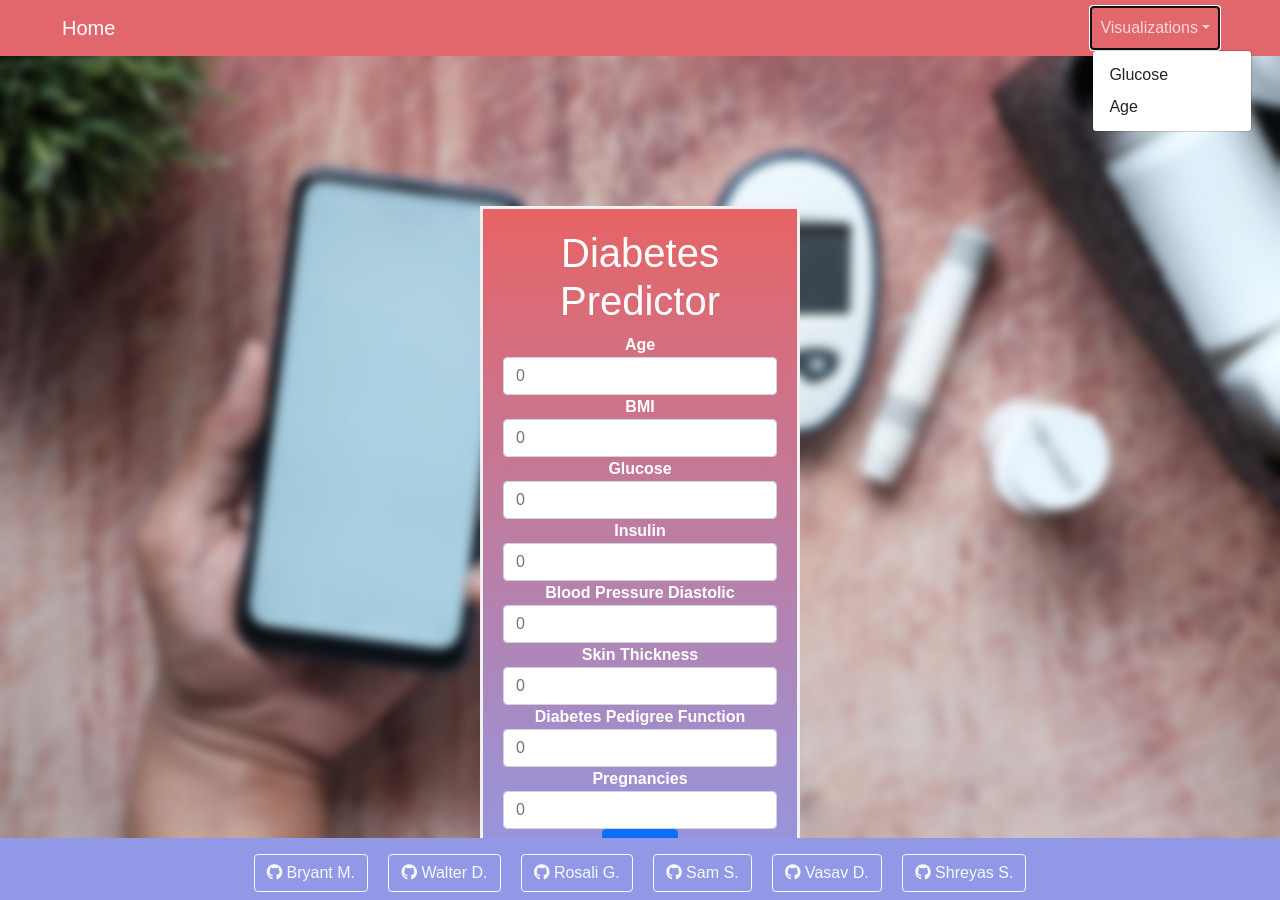
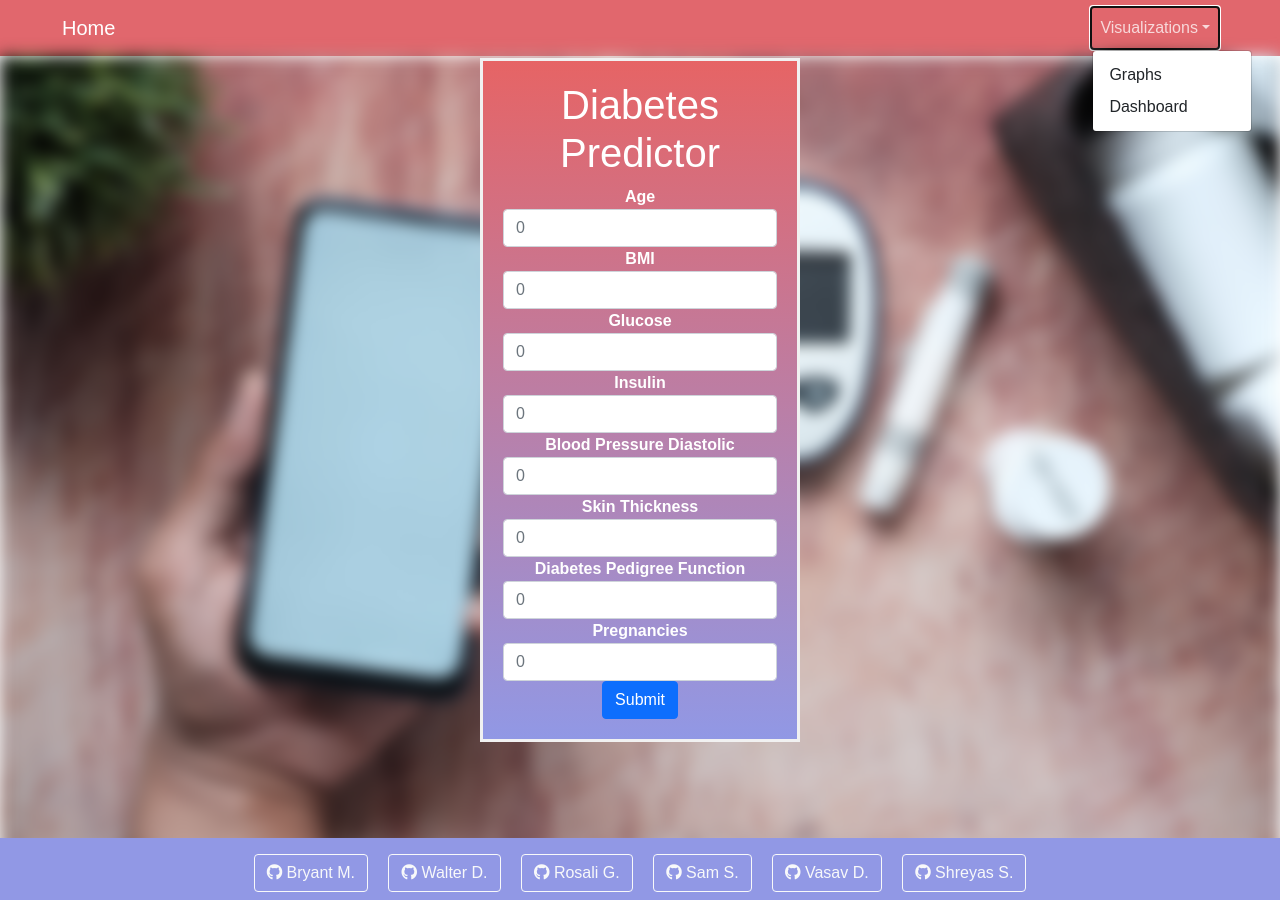
Before and after one commit to vasavdave/Team-Project-04, a Flask app: page / in a window 1280 px wide, after a click on "Visualizations". Run offline with Flask 2, Linux system fonts and the light colour scheme; parts of the project's set-up code (start-up, migrations or seed data) failed here and were passed over; some libraries are stand-ins or nearby versions.

Commit message:
Re-added blur and made changes to plotly/dashboard containers

```diff
--- a/static/css/styles.css
+++ b/static/css/styles.css
@@ -7,17 +7,46 @@ html {
   height: 100%;
   margin: 0;
   font-family: Arial, Helvetica, sans-serif;
+}
+
+.bg-image {
+  /* The image used */
   background-image: url("../../static/images/insulin.jpg");
+
+  /* Add the blur effect */
+  filter: blur(8px);
+  -webkit-filter: blur(8px);
+
+  /* Full height */
+  height: 100%;
+
+  /* Center and scale the image nicely */
+  background-position: center;
+  background-repeat: no-repeat;
   background-size: cover;
-  background-repeat: no-repeat;
+}
+
+form {
+  background: linear-gradient(#e66465, #9198e5);
+  color: white;
+  font-weight: bold;
+  border: 3px solid #f1f1f1;
+  position: absolute;
+  top: 50%;
+  left: 50%;
+  transform: translate(-50%, -50%);
+  z-index: 2;
+  width: 25%;
+  padding: 20px;
+  text-align: center;
 }
 
 .plotly-container {
   margin: 0 auto;
   margin-top: 100px;
   background-color: rgba(255, 255, 255, 0.3);
-  padding: 3rem;
-  width: 75%;
+  padding: 1rem;
+  width: 55%;
 }
 
 .tableau-container {
@@ -25,18 +54,6 @@ html {
   margin-top: 25px;
   background-color: rgba(255, 255, 255, 0.3);
   padding: 1rem;
-  width: 55%;
-}
-
-form {
-  background: linear-gradient(#e66465, #9198e5);
-  color: white;
-  font-weight: bold;
-  border: 3px solid #f1f1f1;
-  width: 25%;
-  padding: 20px;
-  margin-top: 150px;
-  text-align: center;
 }
 
 footer {
@@ -50,3 +67,13 @@ nav {
   padding-left: 50px;
   padding-right: 50px;
 }
+
+@media (max-width: 1200px) {
+  .tableau-container {
+    margin: 0 auto;
+    margin-top: 0;
+    padding: 0rem;
+    width: 100%;
+    height: 75%;
+  }
+}
--- a/templates/age.html
+++ b/templates/age.html
@@ -28,10 +28,10 @@
                         <li class="nav-item dropdown"><a class="nav-link dropdown-toggle" href="#" id="navbarDropdown" role="button" data-bs-toggle="dropdown" aria-expanded="false">Visualizations</a>
                             <ul class="dropdown-menu" aria-labelledby="navbarDropdown">
                                 <li>
-                                    <a class="dropdown-item" href="glucose">Glucose</a>
+                                    <a class="dropdown-item" href="glucose">Graphs</a>
                                 </li>
                                 <li>
-                                    <a class="dropdown-item" href="age">Age</a>
+                                    <a class="dropdown-item" href="age">Dashboard</a>
                                 </li>
                             </ul>
                         </li>
--- a/templates/index.html
+++ b/templates/index.html
@@ -28,10 +28,10 @@
                     <li class="nav-item dropdown"><a class="nav-link dropdown-toggle" href="#" id="navbarDropdown" role="button" data-bs-toggle="dropdown" aria-expanded="false">Visualizations</a>
                         <ul class="dropdown-menu" aria-labelledby="navbarDropdown">
                             <li>
-                                <a class="dropdown-item" href="glucose">Glucose</a>
+                                <a class="dropdown-item" href="glucose">Graphs</a>
                             </li>
                             <li>
-                                <a class="dropdown-item" href="age">Age</a>
+                                <a class="dropdown-item" href="age">Dashboard</a>
                             </li>
                         </ul>
                     </li>
@@ -39,6 +39,8 @@
             </div>
         </div>
         </nav>
+
+        <div class="bg-image"></div>
 
         <div class="d-flex justify-content-center">
             <form action="/data" method = "POST">
```
Also changed, not shown: templates/data.html (+2 -24 lines), templates/glucose.html (+20 -12 lines), static/images/insulin.jpg.
